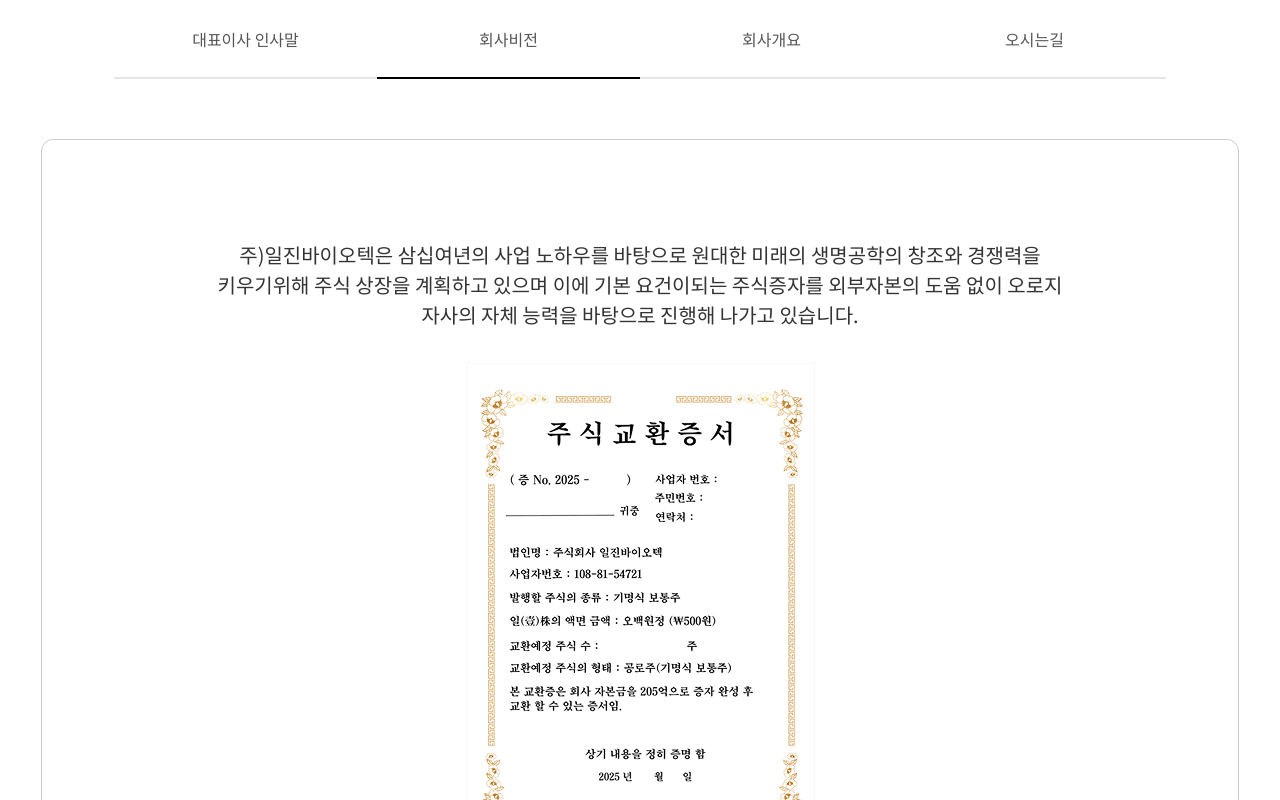
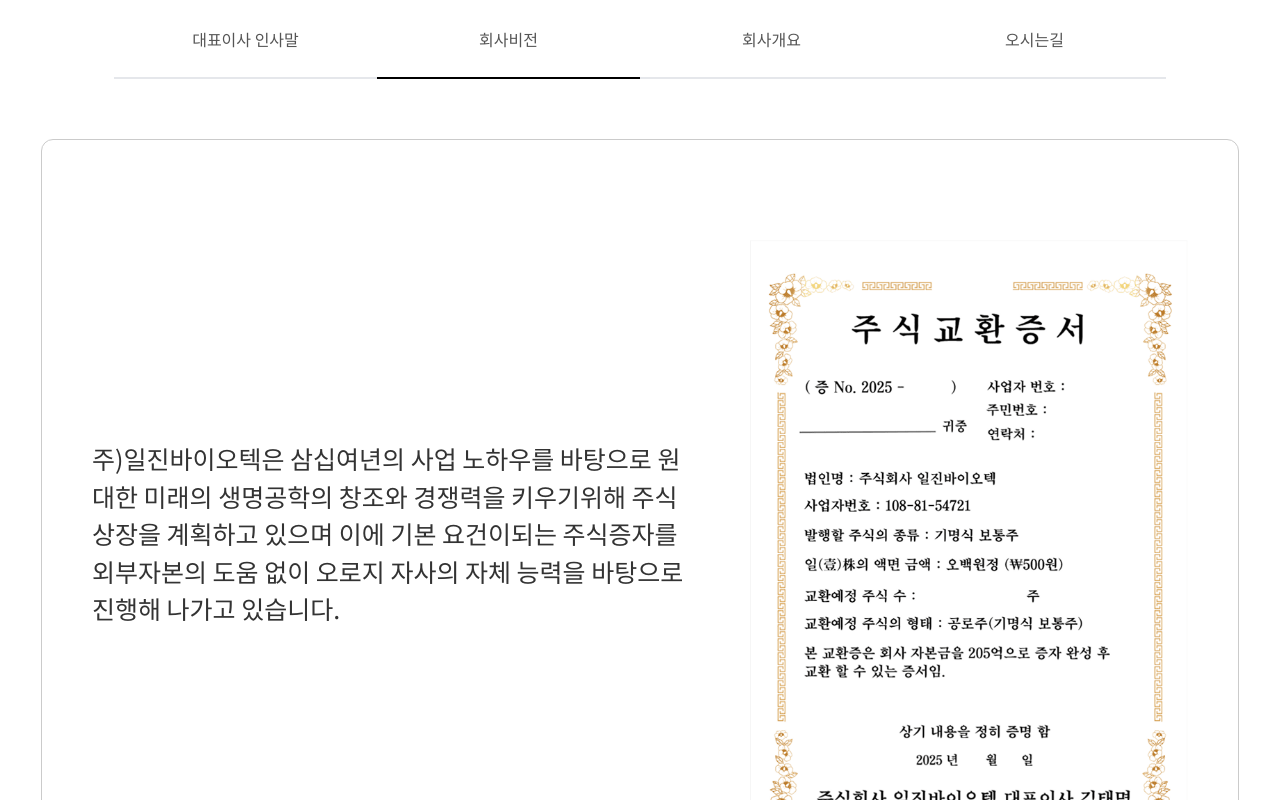
Before and after one commit to magracarta/iljinbiotech, a React (Create React App) app: page /company/vision in a window 1280 px wide. Shown: the part 480-1280 px from the top of the page. Built offline with nearby package versions, Linux system fonts and the light colour scheme; no server answers.

Commit message:
이미지 변경

```diff
--- a/src/user/component/company/Vision.jsx
+++ b/src/user/component/company/Vision.jsx
@@ -2,13 +2,13 @@
 
 export default function Vision() {
     return (
-        <div className='border border-[#CBCBCB] rounded-xl mt-[60px] max-lg:mt-[50px] px-[20px] on'>
-            <p className='text-center pt-[100px] text-[20px] max-lg:text-[16px] max-lg:pt-[60px] ani2 pb-8  max-lg:pb-7'>
-            주)일진바이오텍은 삼십여년의 사업 노하우를 바탕으로 원대한 미래의 생명공학의 창조와 경쟁력을<br className='max-lg:hidden'/>
-            키우기위해 주식 상장을 계획하고 있으며 이에 기본 요건이되는 주식증자를 외부자본의 도움 없이 오로지 <br className='max-lg:hidden'/>
-            자사의  자체 능력을 바탕으로 진행해 나가고 있습니다.
+        <div className='border border-[#CBCBCB] rounded-xl mt-[60px] max-lg:mt-[50px] px-[50px] flex on py-[100px] justify-center items-center gap-[60px] max-lg:block max-lg:px-[20px] max-lg:py-[40px]'>
+            <p className='text-[25px] max-lg:text-[16px] max-lg:pt-[30px] ani2 pb-8 max-lg:pb-7 text-left w-[60%] max-lg:w-[100%]'>
+                주)일진바이오텍은 삼십여년의 사업 노하우를 바탕으로 원대한 미래의 생명공학의 창조와 경쟁력을
+                키우기위해 주식 상장을 계획하고 있으며 이에 기본 요건이되는 주식증자를 외부자본의 도움 없이 오로지
+                자사의 자체 능력을 바탕으로 진행해 나가고 있습니다.
             </p>
-            <img className='mx-auto  pb-[100px] max-lg:bg[60px] ani3' src='/img/stock.png' alt='stock.png'/>
+            <img className='mx-auto w-[40%]  max-lg:bg[60px] ani3 max-lg:w-[100%]' src='/img/stock.png' alt='stock.png'/>
         </div>
     );
 }
```
Also changed, not shown: public/img/products/prd-2.png, public/img/stock.png.
